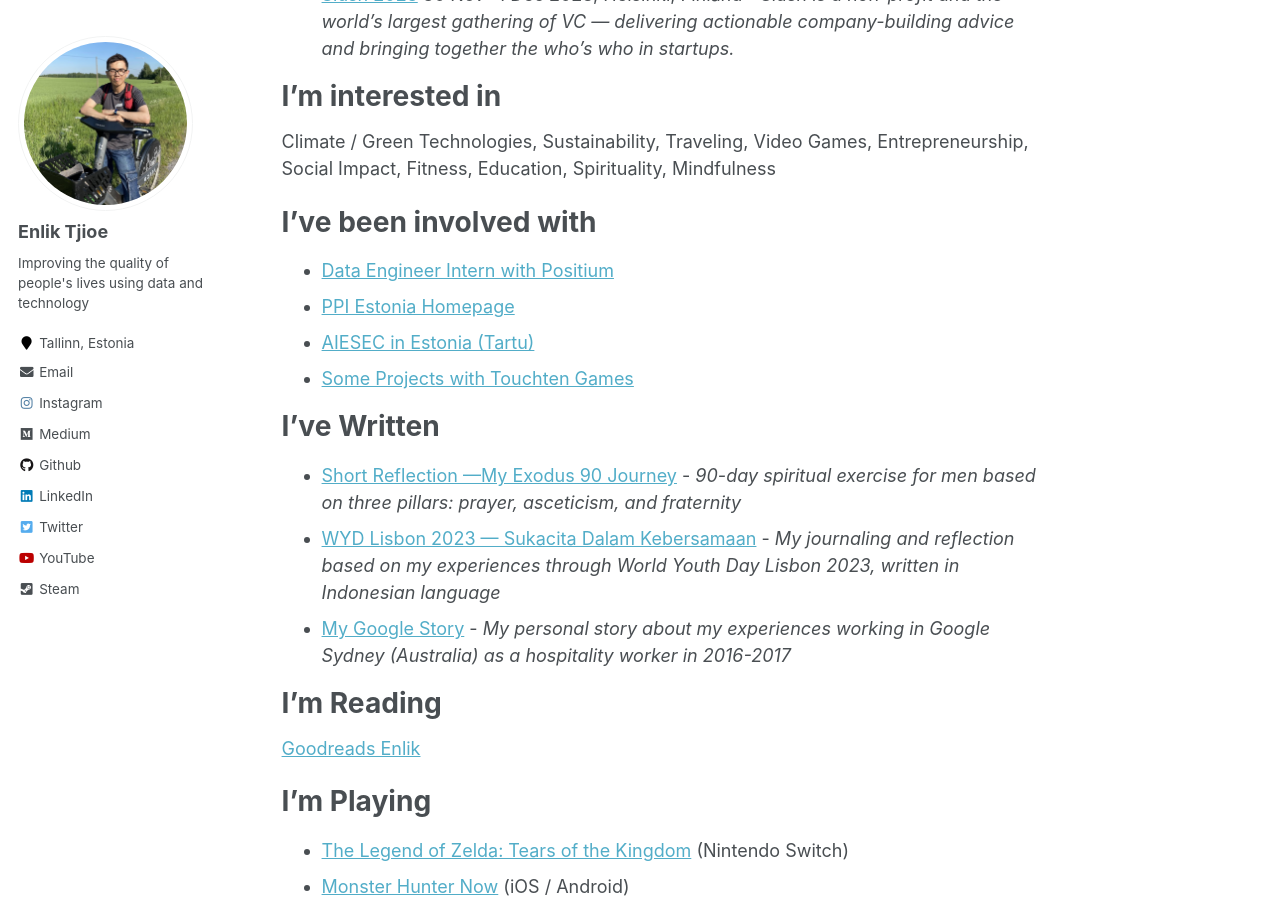
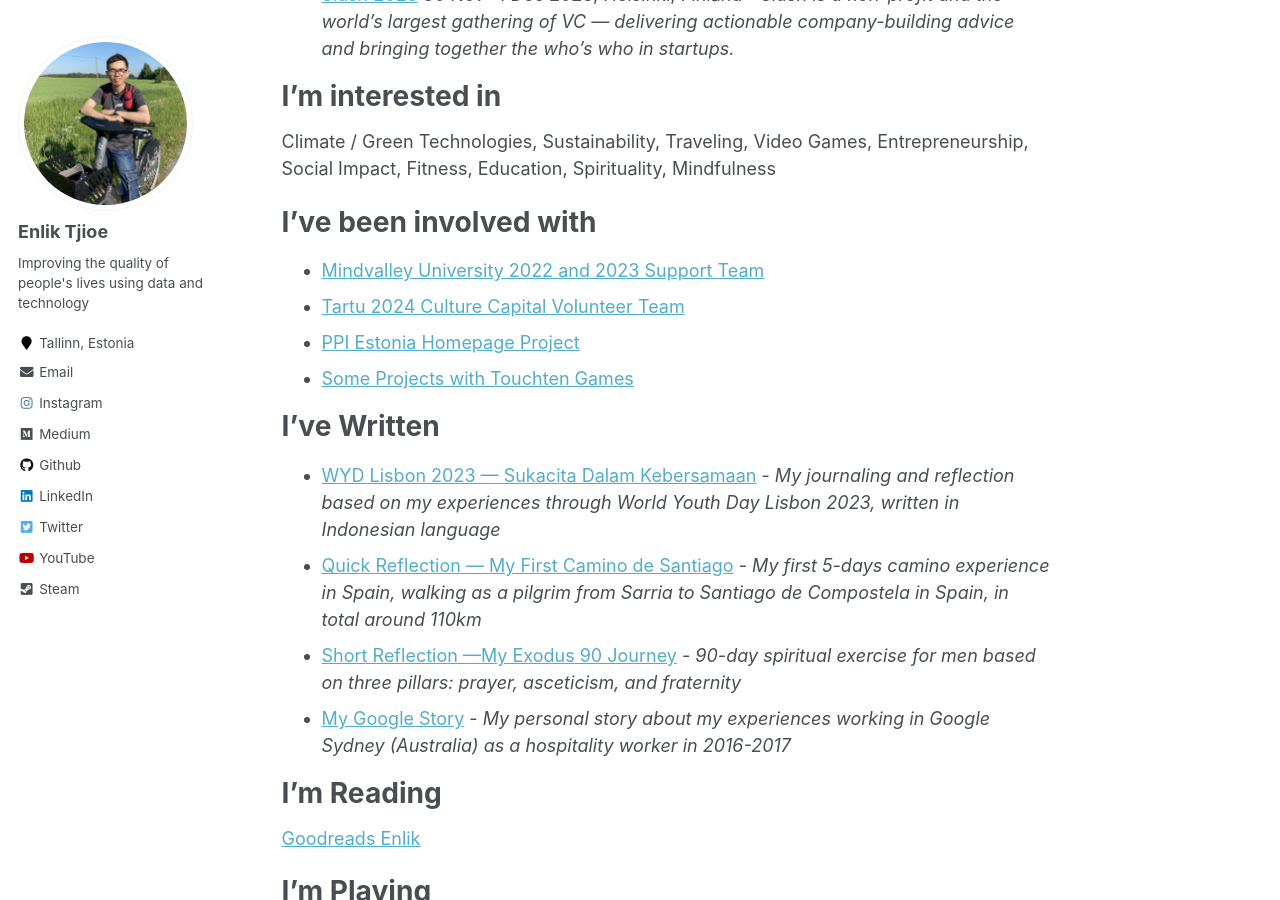
Before and after one commit to enliktjioe/enliktjioe.github.io, a Jekyll site: the page built from _pages/about.md, in a window 1280 px wide and 900 px high, scrolled down 967 px. Built offline with Jekyll 4.4.1, drawn with Linux system fonts in a browser that asks for light colours.

Commit message:
added more details

```diff
--- a/_pages/about.md
+++ b/_pages/about.md
@@ -36,15 +36,16 @@ Climate / Green Technologies, Sustainability, Traveling, Video Games, Entreprene
 
 # I've been involved with
 
-- [Data Engineer Intern with Positium](https://www.positium.com/research/positium-data-mediator)
-- [PPI Estonia Homepage](http://estonia.ppi.id/)
-- [AIESEC in Estonia (Tartu)](https://aiesec.ee/)
+- [Mindvalley University 2022 and 2023 Support Team](https://www.mindvalley.com/u)
+- [Tartu 2024 Culture Capital Volunteer Team](https://tartu2024.ee/volunteers)
+- [PPI Estonia Homepage Project](http://estonia.ppi.id/)
 - [Some Projects with Touchten Games](https://enlikstefanus.wixsite.com/enliktjioe)
 
 # I've Written
 
+- [WYD Lisbon 2023 — Sukacita Dalam Kebersamaan](https://enliktjioe.medium.com/wyd-lisbon-2023-sukacita-dalam-kebersamaan-b3e4fb0bc3ed) - *My journaling and reflection based on my experiences through World Youth Day Lisbon 2023, written in Indonesian language*
+- [Quick Reflection — My First Camino de Santiago](https://enliktjioe.medium.com/quick-reflection-my-first-camino-de-santiago-3587e8978109) - *My first 5-days camino experience in Spain, walking as a pilgrim from Sarria to Santiago de Compostela in Spain, in total around 110km*
 - [Short Reflection —My Exodus 90 Journey](https://enliktjioe.medium.com/short-reflection-my-exodus-90-journey-18ce3a840abe) - *90-day spiritual exercise for men based on three pillars: prayer, asceticism, and fraternity*
-- [WYD Lisbon 2023 — Sukacita Dalam Kebersamaan](https://enliktjioe.medium.com/wyd-lisbon-2023-sukacita-dalam-kebersamaan-b3e4fb0bc3ed) - *My journaling and reflection based on my experiences through World Youth Day Lisbon 2023, written in Indonesian language*
 - [My Google Story](https://enliktjioe.wordpress.com/2017/05/26/my-google-story/) - *My personal story about my experiences working in Google Sydney (Australia) as a hospitality worker in 2016-2017*
 
 # I'm Reading
```
